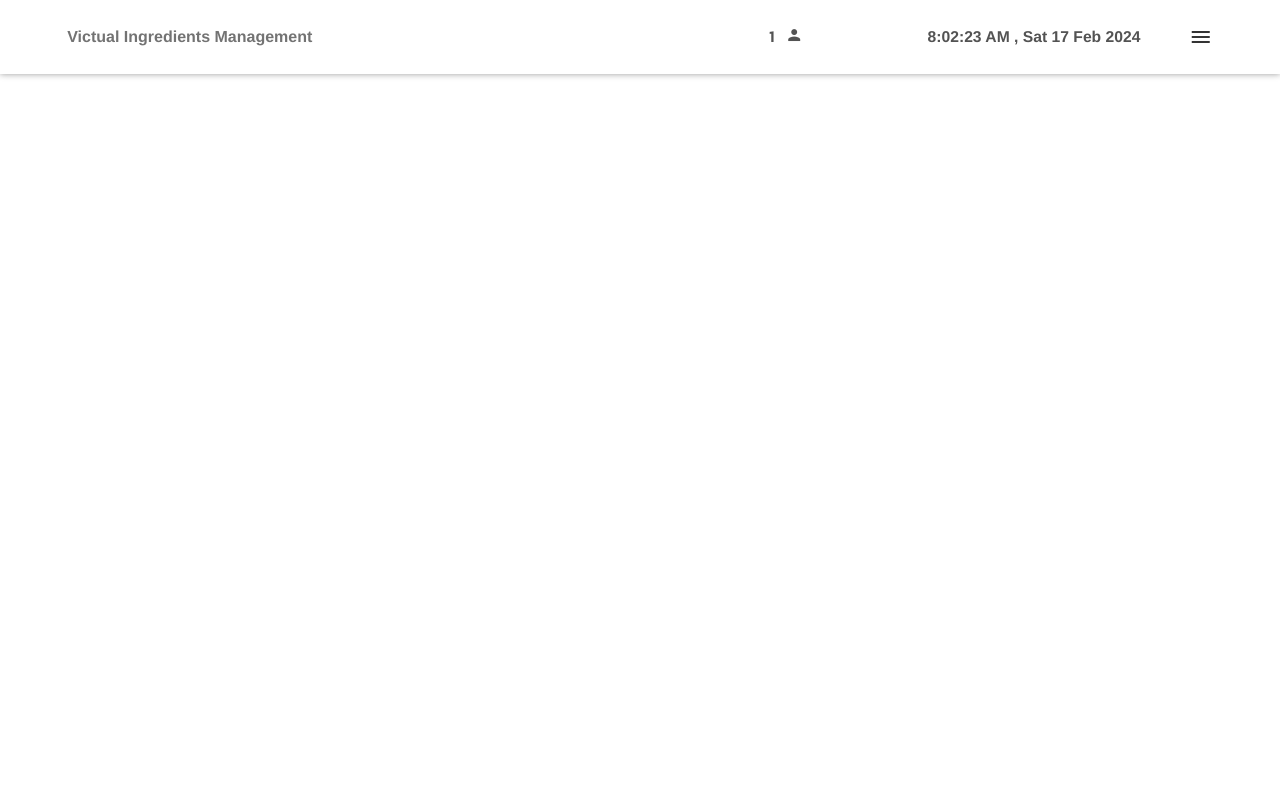
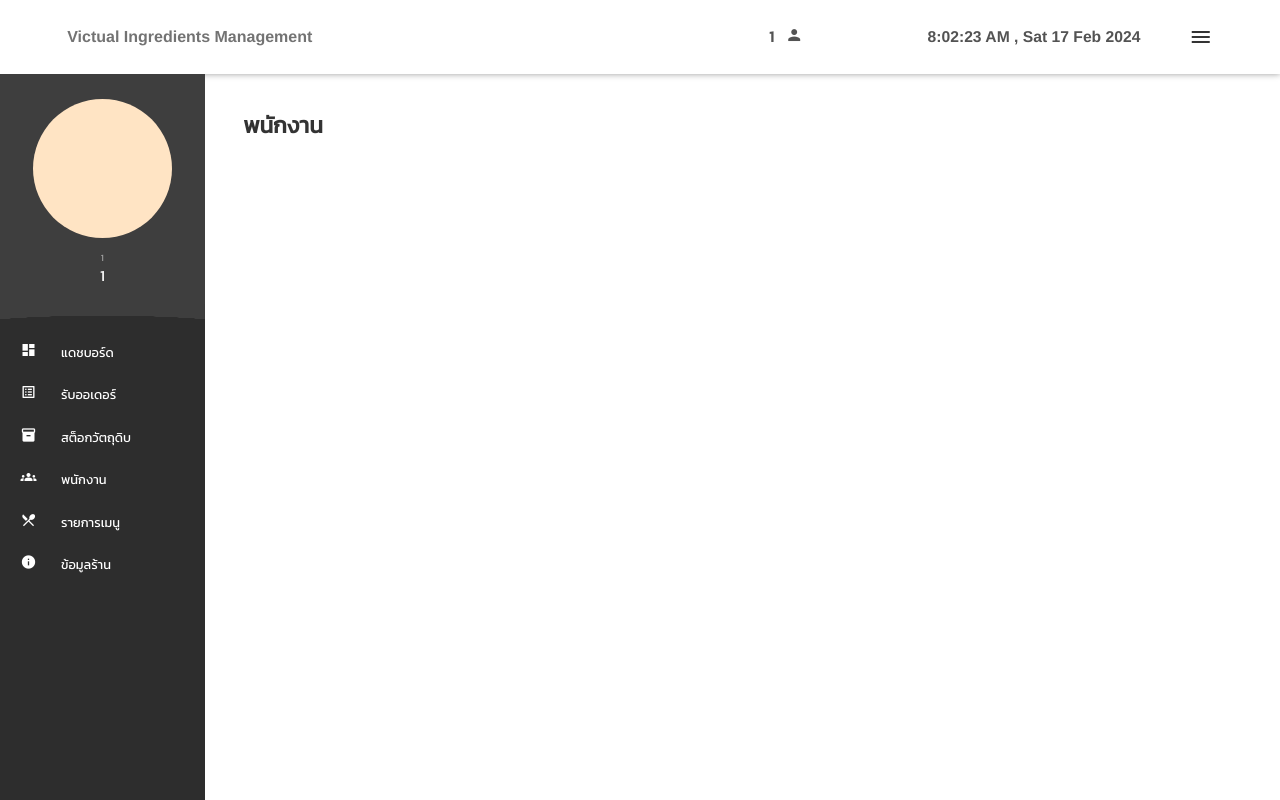
Before and after one commit to pxxptm/cepp-ingredient-management-frontend, a React (Create React App) app in the folder frontend/: page /1/1/staff-management in a window 1280 px wide. Built offline with nearby package versions, Linux system fonts and the light colour scheme.

Commit message:
frontend : start staff management

```diff
--- a/frontend/src/component/OwnerSideNavBar.css
+++ b/frontend/src/component/OwnerSideNavBar.css
@@ -9,13 +9,79 @@
 
 @media (min-width: 700px)
 {
+    #restaurant-profile
+    {
+        width: 100%;
+        padding: 12% 10% 2% 10%;
+        background-color: rgb(62, 62, 62);
+        text-align: center;
+
+        #restaurant-profile-rest-pic
+        {
+            width: 85%;
+            aspect-ratio: 1 / 1;
+            border-radius: 50%;
+            background-color: bisque;
+            margin: 0 auto 8% auto;
+        }
+
+        #restaurant-profile-user-and-rest-name
+        {
+            width: 100%;
+        }
+
+        #restaurant-profile-user-name
+        {
+            width: 100%;
+            font-family: 'Kanit', sans-serif;
+            color: rgba(255, 255, 255, 0.51);
+            font-size: 0.75vw;
+            margin-bottom: 3%;
+            overflow: hidden;
+            white-space: nowrap;
+            text-overflow: ellipsis;
+            margin: 0 auto;
+        }
+
+        #restaurant-profile-rest-name
+        {
+            width: 100%;
+            font-family: 'Kanit', sans-serif;
+            color: rgb(255, 255, 255);
+            font-size: 1.2vw;
+            overflow: hidden;
+            white-space: nowrap;
+            text-overflow: ellipsis;
+            margin: 0 auto;
+        }
+    }
+
+    #curve
+    {
+        width: 100%;
+        height: 1vw;
+        background-color: rgb(62, 62, 62);
+        padding: 10%;
+
+        mask:
+    radial-gradient(var(--r1,100%) var(--r2,50%) at top   ,white 79.5%,transparent 80%) top left,
+    radial-gradient(var(--r1,100%) var(--r2,50%) at bottom,transparent 79.5%,white 80%) top center,
+    radial-gradient(var(--r1,100%) var(--r2,50%) at top   ,white 79.5%,transparent 80%) top right;
+    }
+
+    #owner-side-nav-bar-btn-list
+    {
+        height: 100%;
+        width: 100%;
+    }
+
     .menu-opt
     {
         width: 100%;
         font-family: 'Kanit', sans-serif;
         color: white;
         display: flex;
-        padding: 8% 0;
+        padding: 5% 0;
 
         span
         {
@@ -28,8 +94,6 @@
             vertical-align: middle;
             margin-right: 12%;
             margin-left: 10%;
-
-
         }
 
         p
@@ -51,35 +115,165 @@
 {
     #owner-side-nav-bar
     {
+        width: 100%;
+        min-width: 423px;
+        height: 100%;
+        justify-content: space-between ;
+        background-color: rgb(255, 255, 255);
+        justify-content: center;
+    }
+
+    #restaurant-profile
+    {
+        order: 1;
+        width: 100%;
+        padding: 50% auto 2% auto;
+        background-color: rgb(209, 209, 209);
+        text-align: center;
         display: grid;
-        min-width: 423px;
-        grid-template-columns: repeat(6,auto);
-        column-gap: 0.8%;
-        padding: 1% 0;
+        grid-template-columns: 50% 41%;
+        column-gap: 2%;
 
+        #restaurant-profile-rest-pic
+        {
+            width: 50%;
+            aspect-ratio: 1 / 1;
+            border-radius: 50%;
+            background-color: rgba(136, 107, 118, 0.582);
+            margin: 8% auto 1% auto;
+        }
+
+        #restaurant-profile-user-and-rest-name
+        {
+            display: flex;
+            width: 100%;
+            background-color: rgb(209, 209, 209);
+            justify-items: center;
+            flex-direction: column;
+            margin: auto;
+            padding: 2% 9% 0 0;
+        }
+
+        #restaurant-profile-user-name
+        {
+            order: 1;
+            width: fit-content;
+            font-family: 'Kanit', sans-serif;
+            color: rgba(104, 104, 104, 0.77);
+            font-size: 1.7vw;
+            overflow: hidden;
+            white-space: nowrap;
+            text-overflow: ellipsis;
+
+            @media (min-width: 420px) and (max-width:699.5px)
+            {
+                font-size: 2vw;
+            }
+
+            @media (max-width:419.5px)
+            {
+                font-size: 2.25vw;
+            }
+
+            @media (max-width: 340px)
+            {
+                font-size: 3.25vw;
+            }
+
+            @media (max-width: 195.5px)
+            {
+                font-size: 5.25vw;
+            }
+
+            @media (max-width: 135.5px)
+            {
+                font-size: 70%;
+            }
+        }
+
+        #restaurant-profile-rest-name
+        {
+            width: fit-content;
+            font-family: 'Kanit', sans-serif;
+            color: rgba(0, 0, 0, 0.784);
+            font-size: 3.25vw;
+            margin-bottom: 5%;
+            margin-top: 3%;
+            overflow: hidden;
+            white-space: nowrap;
+            text-overflow: ellipsis;
+
+            @media (min-width: 420px) and (max-width:699.5px)
+            {
+                font-size: 3.25vw;
+            }
+
+            @media (max-width:419.5px)
+            {
+                font-size: 3.35vw;
+            }
+
+            @media (max-width: 340px)
+            {
+                font-size: 5vw;
+            }
+
+            @media (max-width: 195.5px)
+            {
+                font-size: 7vw;
+            }
+
+            @media (max-width: 135.5px)
+            {
+                font-size: 100%;
+            }
+        }
+    }
+
+    #curve
+    {
+        order: 1;
+        width: 100%;
+        height: 1vw;
+        background-color: rgb(209, 209, 209);
+        padding: 3%;
+        margin-top: -0.25%;
+
+        border-bottom-left-radius: 100% 200%;
+        border-bottom-right-radius: 100% 200%;
+    }
+
+    #owner-side-nav-bar-btn-list
+    {
+        height: 100%;
+        width: 100%;
+        display: flex;
+        padding: 0;
+        justify-content: space-between;
+        background-color: rgb(45, 45, 45);
         @media (min-width: 420px) and (max-width:699.5px)
         {
-            padding: 2% 4.75vw;
+            padding: 0 5.5vw;
         }
 
         @media (max-width:419.5px)
         {
-            padding: 3% 4.25vw;
+            padding: 0 4.25vw;
         }
 
         @media (max-width: 340px)
         {
-            padding: 2% 5vw;
+            padding: 0 5vw;
         }
 
         @media (max-width: 195.5px)
         {
-            padding: 2% 12vw;
+            padding: 0 12vw;
         }
 
         @media (max-width: 135.5px)
         {
-            padding: 2% 25vw;
+            padding: 0 25vw;
         }
     }
 
@@ -88,9 +282,9 @@
         font-family: 'Kanit', sans-serif;
         color: white;
         display: flex;
-        padding: 2% 0;
+        padding: 2.1% 0;
+        justify-content: center;
         height: 100%;
-        justify-content: center;
 
         span
         {
@@ -122,20 +316,20 @@
 
             @media (max-width: 195.5px)
             {
-                padding: 2% 12vw;
+                font-size: 2.8vw;
             }
 
             @media (max-width: 135.5px)
             {
-                padding: 2% 25vw;
+                font-size: 3vw;
             }
         }
 
         &:hover
         {
-            color: black;
             text-decoration: none;
-            background-color: rgba(255, 255, 255, 0.603);
+            color: white;
+            font-weight: bold;
         }
     }
 }
--- a/frontend/src/component/OwnerSideNavBar.js
+++ b/frontend/src/component/OwnerSideNavBar.js
@@ -21,42 +21,44 @@ function OwnerSideNavBar(props) {
   ];
 
   const btnHref = [
-    "http://localhost:3000/:restaurantName/" +
-      "/dashboard",
+    "http://localhost:3000/"+ props.restaurantName + "/" + "/dashboard",
 
-      "http://localhost:3000/:restaurantName/" +
-      props.username +
-      "/order-in",
+    "http://localhost:3000/"+ props.restaurantName + "/" + props.username + "/order-in",
 
-    "http://localhost:3000/:restaurantName/" +
+    "http://localhost:3000/"+ props.restaurantName + "/" +  +
       props.username +
       "/inventory-management",
 
-      "http://localhost:3000/:restaurantName/" +
+    "http://localhost:3000/"+ props.restaurantName + "/" +
       props.username +
       "/staff-management",
 
-      "http://localhost:3000/:restaurantName/" +
-      "/menu-and-components",
+    "http://localhost:3000/"+ props.restaurantName + "/" + "/menu-and-components",
 
-      "http://localhost:3000/:restaurantName/" +
-      "/restaurant",
+    "http://localhost:3000/"+ props.restaurantName + "/" + "/restaurant",
   ];
 
   return (
     <div id="owner-side-nav-bar">
-      <div>
+      <div id="restaurant-profile">
+        <div id="restaurant-profile-rest-pic"></div>
+        <div id="restaurant-profile-user-and-rest-name">
+        <div id="restaurant-profile-user-name">{props.username}</div>
+        <div id="restaurant-profile-rest-name">{props.restaurantName}</div>
+        </div>
+      </div>
+      <div id="curve"></div>
+      <div  id="owner-side-nav-bar-btn-list">{btnMenuOwnerWord.map((word, index) => (
+        <a className="menu-opt" href={btnHref[index]}>
+          <span>
+            <i className="material-icons">{btnMenuIcon[index]}</i>
+          </span>
+          <p>
+            {word}
+          </p>
+        </a>
+      ))}</div>
 
-      </div>
-      {btnMenuOwnerWord.map((word, index) => (
-        <a className="menu-opt" href={btnHref[index]}>
-            <span >
-              <i className="material-icons">{btnMenuIcon[index]}</i>
-            </span>
-            <p>{word}</p>
-        </a>
-
-      ))}
     </div>
   );
 }
--- a/frontend/src/page/StaffManagementPage.css
+++ b/frontend/src/page/StaffManagementPage.css
@@ -1,7 +1,6 @@
 #Staff-management-page
 {
     height : 100%;
-    min-height: 100vh;
     width: 100vw;
     min-width: 423px;
     position: relative;
@@ -23,3 +22,49 @@
     position: sticky;
     top: 0;
 }
+
+#Staff-management-page-side-bar-menu
+{
+    display: none;
+}
+
+#Staff-management-page-body
+{
+    display: flex;
+}
+
+
+@media (min-width: 700px)
+{
+    #Staff-management-page-side-bar-menu
+    {
+        display: inline-block;
+        width: 16%;
+        height: 100%;
+        position: fixed;
+    }
+
+    #Staff-management-page-content
+    {
+        display: flex;
+        width: 100%;
+        min-height: 100%;
+        padding-left: 19%;
+        background-color: rgb(255, 255, 255);
+        padding-right: 5.25vw;
+
+        #Staff-management-page-content-header
+        {
+            width: 100%;
+            height: 100%;
+            padding: 2% 0;
+
+            h1
+            {
+                font-family: 'Kanit', sans-serif;
+                font-size: 1.75vw;
+                font-weight: bold;
+            }
+        }
+    }
+}
--- a/frontend/src/page/StaffManagementPage.js
+++ b/frontend/src/page/StaffManagementPage.js
@@ -1,9 +1,10 @@
 import React from "react";
-import './StaffManagementPage.css'
+import "./StaffManagementPage.css";
 import UserHeaderBar from "../component/UserHeaderBar";
+import UserSideNavBar from "../component/OwnerSideNavBar";
 
-function StaffManagementPage({ username , restaurantName }) {
-    console.log(username)
+function StaffManagementPage({ username, restaurantName }) {
+  console.log(username);
   return (
     <div id="Staff-management-page">
       <link
@@ -18,10 +19,20 @@ function StaffManagementPage({ username , restaurantName }) {
       ></link>
 
       <div id="Staff-management-page-header-bar">
-        <UserHeaderBar username={ username } />
+        <UserHeaderBar username={username} />
       </div>
 
-      <div id="Staff-management-page-body"></div>
+      <div id="Staff-management-page-body">
+        <div id="Staff-management-page-side-bar-menu">
+          <UserSideNavBar username={username} restaurantName={restaurantName} />
+        </div>
+
+        <div id="Staff-management-page-content">
+          <div id="Staff-management-page-content-header">
+            <h1>พนักงาน</h1>
+          </div>
+        </div>
+      </div>
     </div>
   );
 }
```
